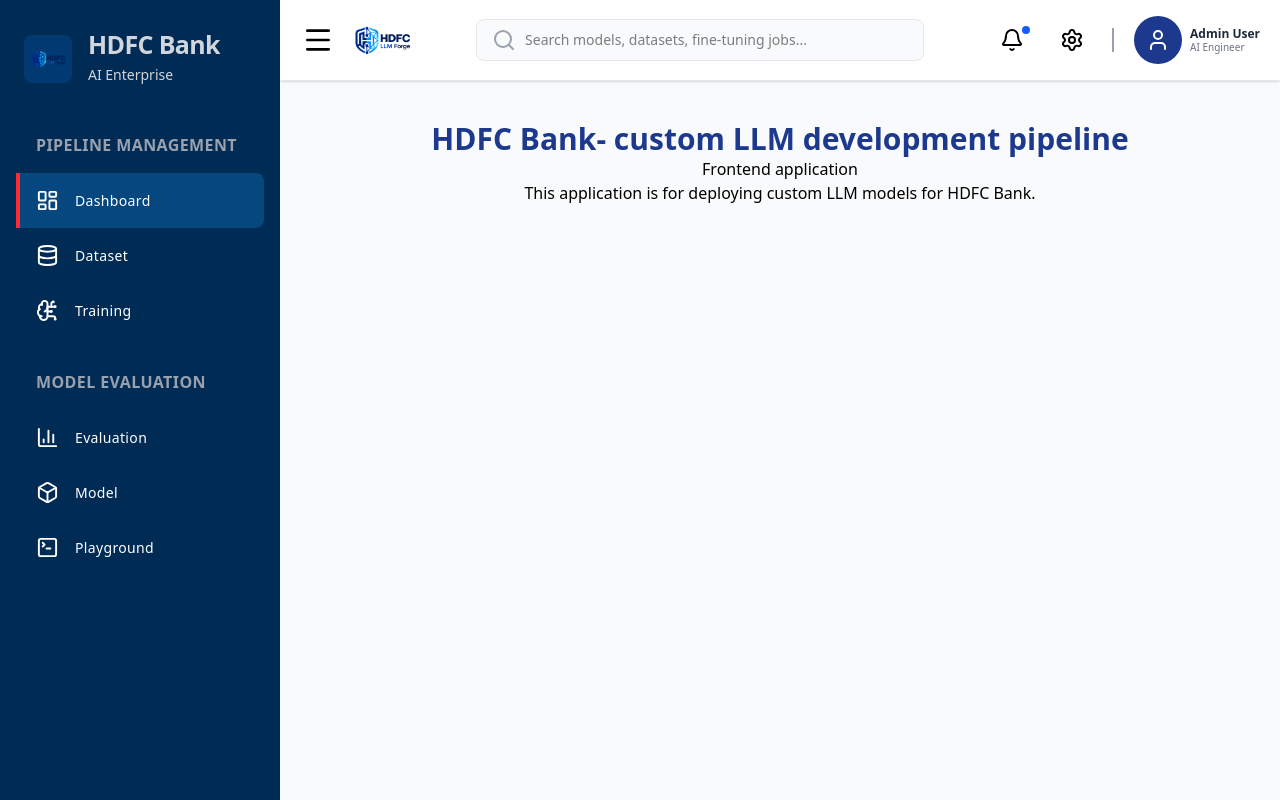
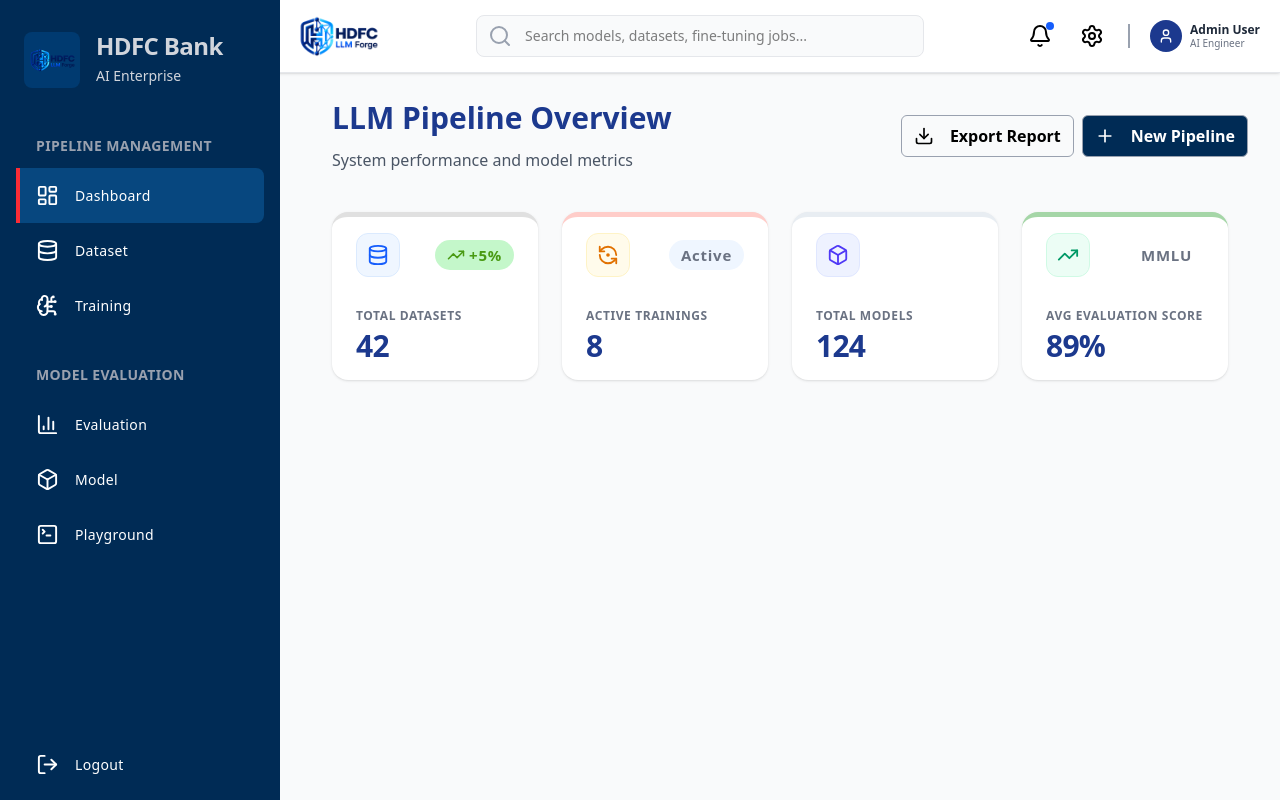
Before and after one commit to ankush0710/hdfc-custom-llm-dev-pipeline, a Next.js app in the folder frontend/: page / in a window 1280 px wide. Built offline with nearby package versions, Linux system fonts and the light colour scheme.

Commit message:
feat: stats has been created successfully

```diff
--- a/frontend/src/app/page.jsx
+++ b/frontend/src/app/page.jsx
@@ -3,27 +3,44 @@
 The main dashboard that shows the all information aout the deployed models
 */
 //=======================================================================================//
+"use client"
 import Navbar from '@/components/layout/Navbar';
 import Sidebar from '@/components/layout/Sidebar';
+import StatCard from "@/components/ui/StatCard";
+import { useState } from 'react';
+import { Download, Plus } from 'lucide-react';
+
 export default function Dashboard() {
+  const [isOpen, setIsOpen] = useState(false);
+
   return (
     <>
       <div className="min-h-screen bg-gray-50">
-        <Sidebar />
-        {/* navbar here  */}
-        <div className='ml-[280px]'>
-          <Navbar />
 
-          <main>
-            <div className="mx-auto text-center mt-10">
-              <h1 className="text-blue-900 font-bold text-3xl"> HDFC Bank- custom LLM development pipeline</h1>
-              <p>Frontend application</p>
-              <p>
-                This application is for deploying custom LLM models for HDFC Bank.
-              </p>
+        {/* side bar consists -> all routes  */}
+        <Sidebar isOpen={isOpen} onClose={() => setIsOpen(false)} />
+
+        {/* navbar consists -> profile image and search bar  */}
+        <Navbar onMenuClick={() => setIsOpen((prev) => !prev)} />
+
+        <main className="flex flex-col mt-10 pt-10 lg:pt-15 px-2 lg:px-8 lg:ml-[280px]">
+          {/* Header row containing title and actions */}
+          <div className="flex flex-col lg:flex-row lg:items-center lg:justify-between gap-4">
+            <div className="px-5">
+              <h1 className="text-blue-900 font-bold text-3xl">LLM Pipeline Overview</h1>
+              <p className="pt-1 lg:pt-3 text-gray-600">System performance and model metrics</p>
             </div>
-          </main>
-        </div>
+            <div className="flex items-center gap-2 px-5 lg:px-0">
+              <button className='w-full lg:w-auto flex items-center justify-center gap-2 px-3 py-2 font-semibold hover:bg-gray-200 hover:text-blue-900 transition-colors duration-300 rounded-md cursor-pointer border border-gray-400 '><Download className='w-5 h-5 mr-2 font-semibold' />Export Report</button>
+              <button className='w-full lg:w-auto flex items-center justify-center gap-2 px-3 py-2 font-semibold bg-[#002B55] text-white transition-colors duration-300 rounded-md cursor-pointer border border-gray-400'><Plus className='w-5 h-5 mr-2 font-semibold' />New Pipeline</button>
+            </div>
+          </div>
+
+          {/* stat cards for displaying all info about trained model  */}
+          <div className='my-10 px-5'>
+            <StatCard />
+          </div>
+        </main>
       </div>
 
     </>
--- a/frontend/src/components/layout/Navbar.jsx
+++ b/frontend/src/components/layout/Navbar.jsx
@@ -7,24 +7,24 @@
 import Link from "next/link"
 import { Menu, Bell, Settings, User, Search, Sparkles } from 'lucide-react';
 
-export default function Navbar() {
+export default function Navbar({ onMenuClick }) {
     return (
-        <nav className="w-full bg-white border-b border-gray-200 px-4 py-3 shadow-sm">
-            <div className="max-w-7xl mx-auto flex items-center justify-between gap-4">
+        <nav className="fixed top-0 z-30 w-full bg-white border-b border-gray-200 px-4 py-2 shadow-sm">
+            <div className="max-w-7xl mx-auto flex items-center justify-between gap-4 lg:ml-[280px]">
                 {/* Left section: Hamburger menu & Bank Logo / Title */}
                 <div className="flex items-center gap-3">
-                    <button className="p-1.5 text-black hover:text-blue-900 hover:bg-gray-100 rounded-lg transition-colors cursor-pointer" aria-label="Toggle Sidebar">
-                        <Menu className="w-8 h-8" />
+                    <button onClick={onMenuClick} className="p-1.5 text-black hover:text-blue-900 hover:bg-gray-100 rounded-lg transition-colors cursor-pointer lg:hidden">
+                        <Menu className="w-6 h-6" />
                     </button>
                     <Link href="/" className="flex items-center gap-2 text-[#000000] font-bold text-lg tracking-tight">
-                        <img src="/HDFC_Forge_logo.png" alt="logo" className="h-10 w-auto object-contain" />
+                        <img src="/HDFC_Forge_logo.png" alt="logo" className="h-10 lg:h-14 w-auto object-contain" />
                     </Link>
                 </div>
 
                 {/* Middle section: Search Bar */}
                 <div className="flex-1 max-w-md hidden md:block">
                     <div className="relative">
-                        <Search className="w-8 h-8 md:h-6 w-6 absolute left-3 top-1/2 -translate-y-1/2 text-gray-400" />
+                        <Search className="w-6 h-6 absolute left-3 top-1/2 -translate-y-1/2 text-gray-400" />
                         <input
                             type="text"
                             placeholder="Search models, datasets, fine-tuning jobs..."
@@ -36,19 +36,19 @@
                 {/* Right section: Actions & User Profile */}
                 <div className="flex items-center gap-3">
                     <button className="p-2 text-black hover:text-blue-900 hover:bg-gray-100 rounded-lg transition-colors relative cursor-pointer" aria-label="Notifications">
-                        <Bell className="w-8 h-8 md:h-6 w-6" />
+                        <Bell className="w-5 h-5 md:h-6 md:w-6" />
                         <span className="absolute top-1.5 right-1.5 w-2 h-2 bg-blue-600 rounded-full"></span>
                     </button>
                     <button className="p-2 text-black hover:text-blue-900 hover:bg-gray-100 rounded-lg transition-colors cursor-pointer" aria-label="Settings">
-                        <Settings className="w-8 h-8 md:h-6 w-6" />
+                        <Settings className="w-5 h-5 md:h-6 md:w-6" />
                     </button>
 
                     <div className="h-6 w-0.5 bg-gray-400 mx-1"></div>
 
                     {/* User Profile */}
                     <div className="flex items-center gap-2 cursor-pointer p-1 hover:bg-gray-50 rounded-lg transition-colors">
-                        <div className="w-12 h-12 rounded-full bg-blue-900 text-white flex items-center justify-between justify-center font-medium text-xs">
-                            <User className="w-6 h-6 md:h-6 w-6" />
+                        <div className="w-8 h-8 rounded-full bg-blue-900 text-white flex items-center justify-between justify-center font-medium text-xs">
+                            <User className="w-4 h-4" />
                         </div>
                         <div className="hidden lg:block text-left text-xs">
                             <p className="font-semibold text-gray-800 leading-tight">Admin User</p>
--- a/frontend/src/components/layout/Sidebar.jsx
+++ b/frontend/src/components/layout/Sidebar.jsx
@@ -15,6 +15,8 @@
     ChartColumn,
     Box,
     SquareTerminal,
+    X,
+    LogOut,
 } from "lucide-react";
 
 const pipelineItems = [
@@ -54,8 +56,16 @@
     }
 ]
 
+const bottomItems = [
+    {
+        name: "Logout",
+        href: "/login",
+        icon: LogOut,
+    }
+]
 
-//======================= side bar function ==============================================//
+
+//======================= side bar item function ==============================================//
 function SidebarItem({ item, pathname }) {
     const Icon = item.icon;
     const isActive = pathname === item.href || pathname.startsWith(`${item.href}/`);
@@ -74,23 +84,36 @@
 
 
 //============================ side bar starts from here ==================================//
-export default function sidebar() {
-    const pathname = usePathname()
+export default function Sidebar({ isOpen, onClose }) {
+    const pathname = usePathname();
 
     return (
-        <div className="fixed left-0 top-0 z-40 h-screen w-[280px] bg-[#002B55]">
+        <>
+            {isOpen && (
+                <div
+                    onClick={onClose}
+                    className="fixed inset-0 z-40 bg-black/40 lg:hidden"
+                />
+            )}
+            <div className={`fixed left-0 top-0 z-40 h-screen w-[280px] bg-[#002B55] transition-transform duration-300 ease-in-out ${isOpen ? 'translate-x-0' : '-translate-x-full'} lg:translate-x-0 lg:z-40`}>
+                <button
+                    onClick={onClose}
+                    className="absolute right-4 top-4 text-white lg:hidden"
+                >
+                    <X size={24} />
+                </button>
                 <div className="px-6 pt-8 pb-12">
                     <Link href="/" className="flex items-center gap-4">
 
                         {/* logo  */}
-                    <div className="flex h-12 w-12 items-center justify-center rounded-lg bg-[#003A70]">
-                        <img src="/HDFC_Forge_logo.png" alt="HDFC Forge" className="h-9 w-9 object-contain" />
+                        <div className="flex h-12 w-12 lg:h-14 lg:w-14 items-center justify-center rounded-lg bg-[#003A70]">
+                            <img src="/HDFC_Forge_logo.png" alt="HDFC Forge" className="h-10 w-10 lg:h-12 lg:w-12 object-contain" />
                         </div>
 
                         {/* Brand  */}
                         <div>
-                        <h1 className="text-[25px] font-bold leading-none tracking-tight text-gray-300">HDFC Bank</h1>
-                        <p className="mt-2 text-sm font-medium text-gray-300">AI Enterprise</p>
+                            <h1 className="text-[17px] lg:text-[24px] font-bold leading-none tracking-tight text-gray-300">HDFC Bank</h1>
+                            <p className="mt-2 text-xs lg:text-sm font-medium text-gray-300">AI Enterprise</p>
                         </div>
                     </Link>
                 </div>
@@ -100,11 +123,11 @@
 
                     {/* pipeline managment routes */}
                     <div>
-                    <h2 className="mb-4 px-5 text-md font-semibold tracking-wide text-gray-400">PIPELINE MANAGEMENT</h2>
+                        <h2 className="mb-3 px-5 text-sm lg:text-md font-semibold tracking-wide text-gray-400">PIPELINE MANAGEMENT</h2>
 
                         {pipelineItems.map((items) => {
                             return (
-                            <div key={items.name} className="space-y-2">
+                                <div key={items.name} className="lg:space-y-1">
                                     <SidebarItem key={items.href} item={items} pathname={pathname} />
                                 </div>
                             )
@@ -112,10 +135,21 @@
                     </div>
 
                     {/* evaluation and tracking routes  */}
-                <div className="mt-8">
-                    <h2 className="mb-4 px-5 text-md font-semibold tracking-wide text-gray-400">MODEL EVALUATION</h2>
+                    <div className="mt-5 lg:mt-8">
+                        <h2 className="mb-3 px-5 text-sm lg:text-md font-semibold tracking-wide text-gray-400">MODEL EVALUATION</h2>
 
                         {eveluationItems.map((items) => {
+                            return (
+                                <div key={items.name} className="lg:space-y-1">
+                                    <SidebarItem key={items.href} item={items} pathname={pathname} />
+                                </div>
+                            )
+                        })}
+                    </div>
+
+                    {/* logout button  */}
+                    <div className="absolute bottom-2">
+                        {bottomItems.map((items) => {
                             return (
                                 <div key={items.name} className="space-y-2">
                                     <SidebarItem key={items.href} item={items} pathname={pathname} />
@@ -125,5 +159,6 @@
                     </div>
                 </nav>
             </div>
+        </>
     )
 }
--- a/frontend/src/components/ui/StatCard.jsx
+++ b/frontend/src/components/ui/StatCard.jsx
@@ -3,26 +3,96 @@
 stats card for displaying the stats related information
 */
 //=======================================================================================//
+import {
+    Database,
+    RefreshCcwDot,
+    Box,
+    TrendingUp,
+} from "lucide-react";
 
-const data = [
+
+const statData = [
     {
-        "statName": "Total Datasets",
-        "value": 42,
+        statName: "Total Datasets",
+        value: 42,
+        icon: Database,
+        status: "+5%",
+        statusIcon: TrendingUp,
+        statusBg: "bg-[#C4F7CA] text-[#499A13]",
+        iconBg: "bg-blue-50 text-blue-600 border-blue-100",
+        cardBg: "border-t-5 border-t-[#E0E0E0] px-6 py-4 rounded-2xl shadow-sm hover:shadow-md transition-all duration-300 group hover:border-t-[#002B55]"
     },
     {
-        "statName": "Active Trainings",
-        "value": 8,
+        statName: "Active Trainings",
+        value: 8,
+        icon: RefreshCcwDot,
+        status: "Active",
+        statusBg: "bg-blue-50 text-gray-500",
+        iconBg: "bg-amber-50 text-amber-600 border-amber-100",
+        cardBg: "border-t-5 border-t-[#FFCDC9] px-6 py-4 rounded-2xl shadow-sm hover:shadow-md transition-all duration-300 group hover:border-t-[#D90000]"
+
     },
     {
-        "statName": "Total Models",
-        "value": 124,
+        statName: "Total Models",
+        value: 124,
+        icon: Box,
+        iconBg: "bg-indigo-50 text-indigo-600 border-indigo-100",
+        cardBg: "border-t-5 border-t-[#E8EDF2] px-6 py-4 rounded-2xl shadow-sm hover:shadow-md transition-all duration-300 group hover:border-t-[#525EA7]"
+
     },
     {
-        "stateName": "Avg Evaluation Score",
-        "value": 89,
+        statName: "Avg Evaluation Score",
+        value: "89%",
+        icon: TrendingUp,
+        status: "MMLU",
+        statusBg: "text-gray-500",
+        iconBg: "bg-emerald-50 text-emerald-600 border-emerald-100",
+        cardBg: "border-t-5 border-t-[#A5D6A7] px-6 py-4 rounded-2xl shadow-sm hover:shadow-md transition-all duration-300 group hover:border-t-[#266210]"
+
     }
-]
+];
 
 export default function StatCard() {
-    <div></div>
+    return (
+        <div className="grid grid-cols-1 sm:grid-cols-2 lg:grid-cols-4 gap-6 w-full">
+            {
+                statData.map((item) => {
+                    const Icon = item.icon;
+                    const StatusIcon = item.statusIcon;
+                    return (
+                        <div
+                            key={item.statName}
+                            className={`relative overflow-hidden bg-white ${item.cardBg} flex flex-col justify-between h-42`}
+                        >
+                            {/* Decorative subtle background gradient element */}
+                            <div className="absolute right-0 top-0 -mr-6 -mt-6 w-24 h-24 rounded-full bg-gray-50 -z-10" />
+
+                            {/* Upper section: Icon & Details */}
+                            <div className="flex items-center justify-between">
+                                <div className={`h-11 w-11 rounded-xl flex items-center justify-center border ${item.iconBg}`}>
+                                    <Icon size={22} strokeWidth={2} />
+                                </div>
+                                {
+                                    item.status && (
+                                        <span className={`flex items-center gap-1 text-[15px] font-bold tracking-wider ${item.statusBg} px-3 py-1 rounded-full`}>
+                                            {item.statusIcon &&
+                                                <StatusIcon size={18} />}{item.status}
+                                        </span>
+                                    )
+                                }
+                            </div>
+
+                            {/* Lower section: Name and Value */}
+                            <div className="mt-3">
+                                <p className="text-gray-500 text-xs font-semibold uppercase tracking-wider">{item.statName}</p>
+                                <h3 className="text-3xl font-extrabold text-blue-900 mt-1 tracking-tight">
+                                    {item.value}
+                                </h3>
+                            </div>
+                        </div>
+                    );
+                })
+            }
+        </div>
+    );
 }
```
Lines whose indentation alone changed are shown as unchanged.
